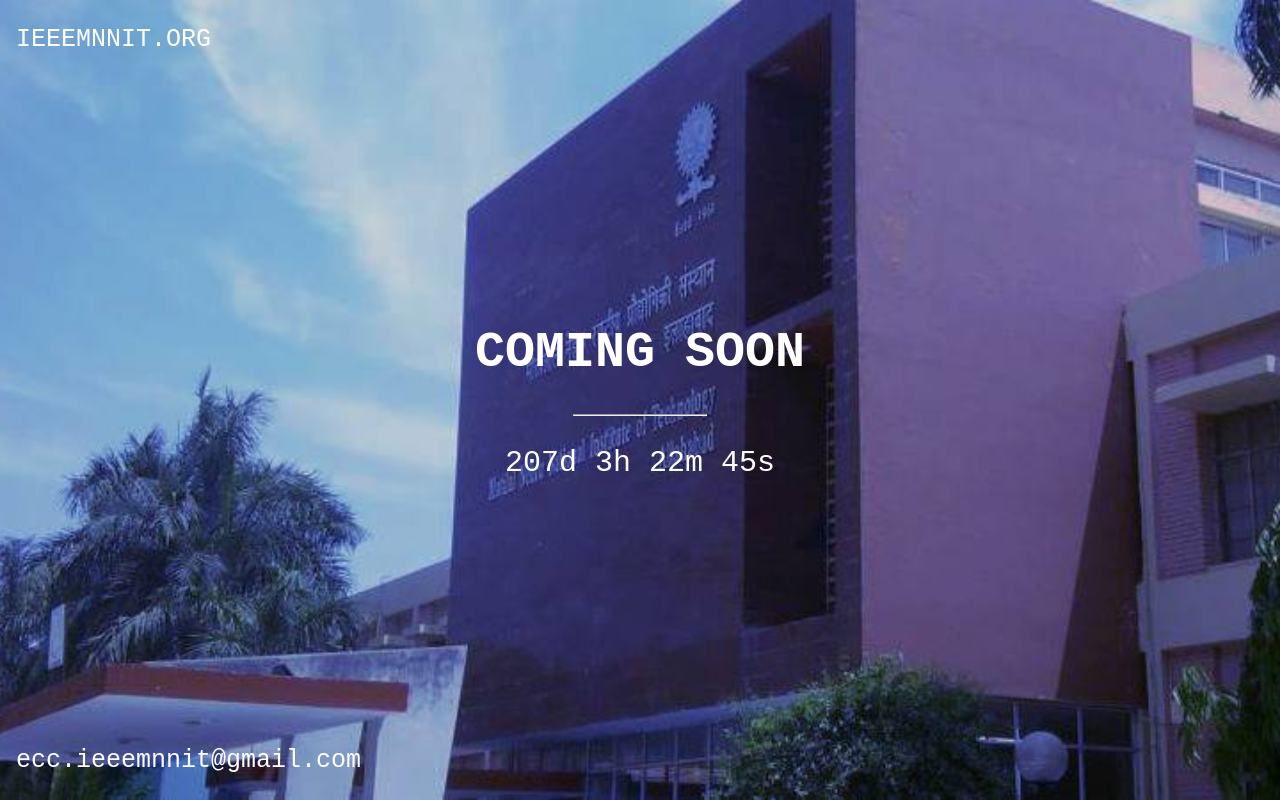
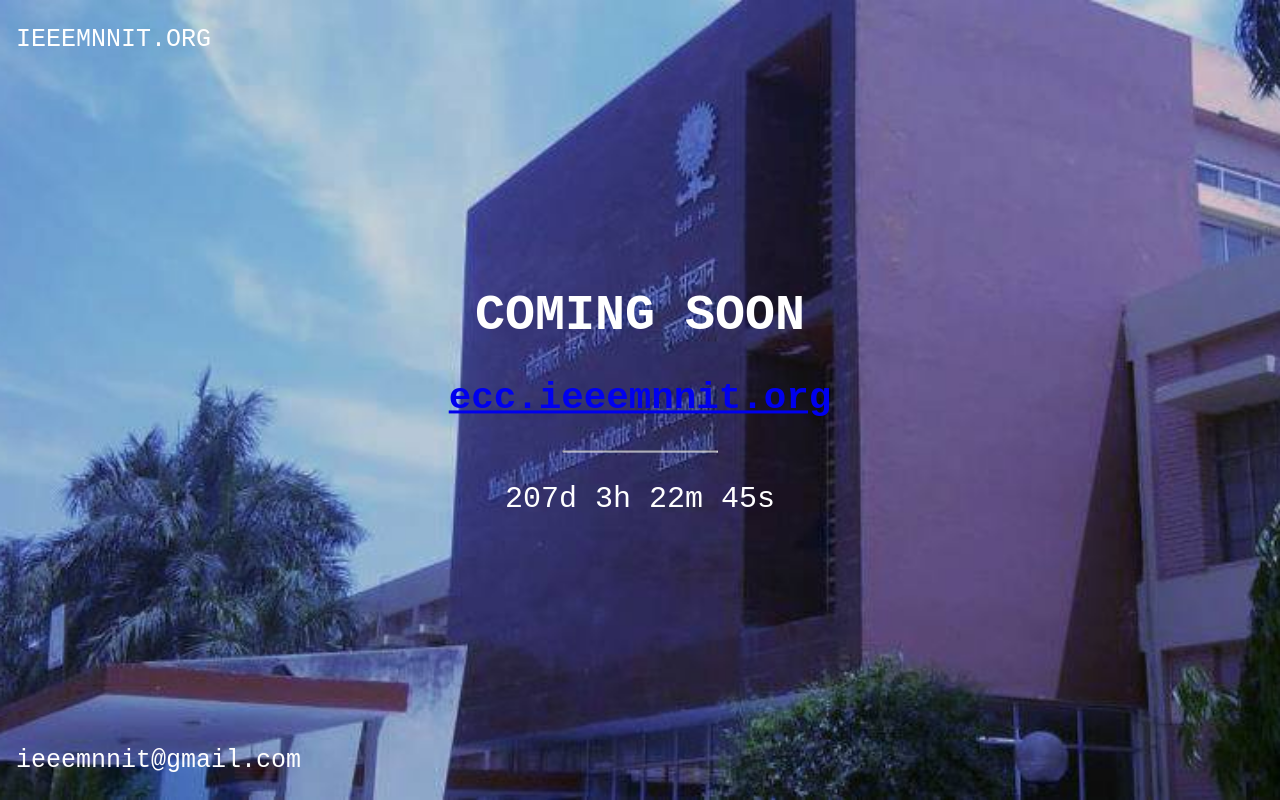
Before and after one commit to ieeemnnit/ieeemnnit.github.io, a plain HTML site: page index.html in a window 1280 px wide. Drawn offline with Linux system fonts and the light colour scheme.

Commit message:
under construction

```diff
--- a/index.html
+++ b/index.html
@@ -50,11 +50,12 @@
   </div>
   <div class="middle">
     <h1>COMING SOON</h1>
+      <h2><a href="ecc.ieeemnnit.org">ecc.ieeemnnit.org</a></h2>
     <hr>
     <p id="demo" style="font-size:30px"></p>
   </div>
   <div class="bottomleft">
-    <p>ecc.ieeemnnit@gmail.com</p>
+    <p>ieeemnnit@gmail.com</p>
   </div>
 </div>
 
```
